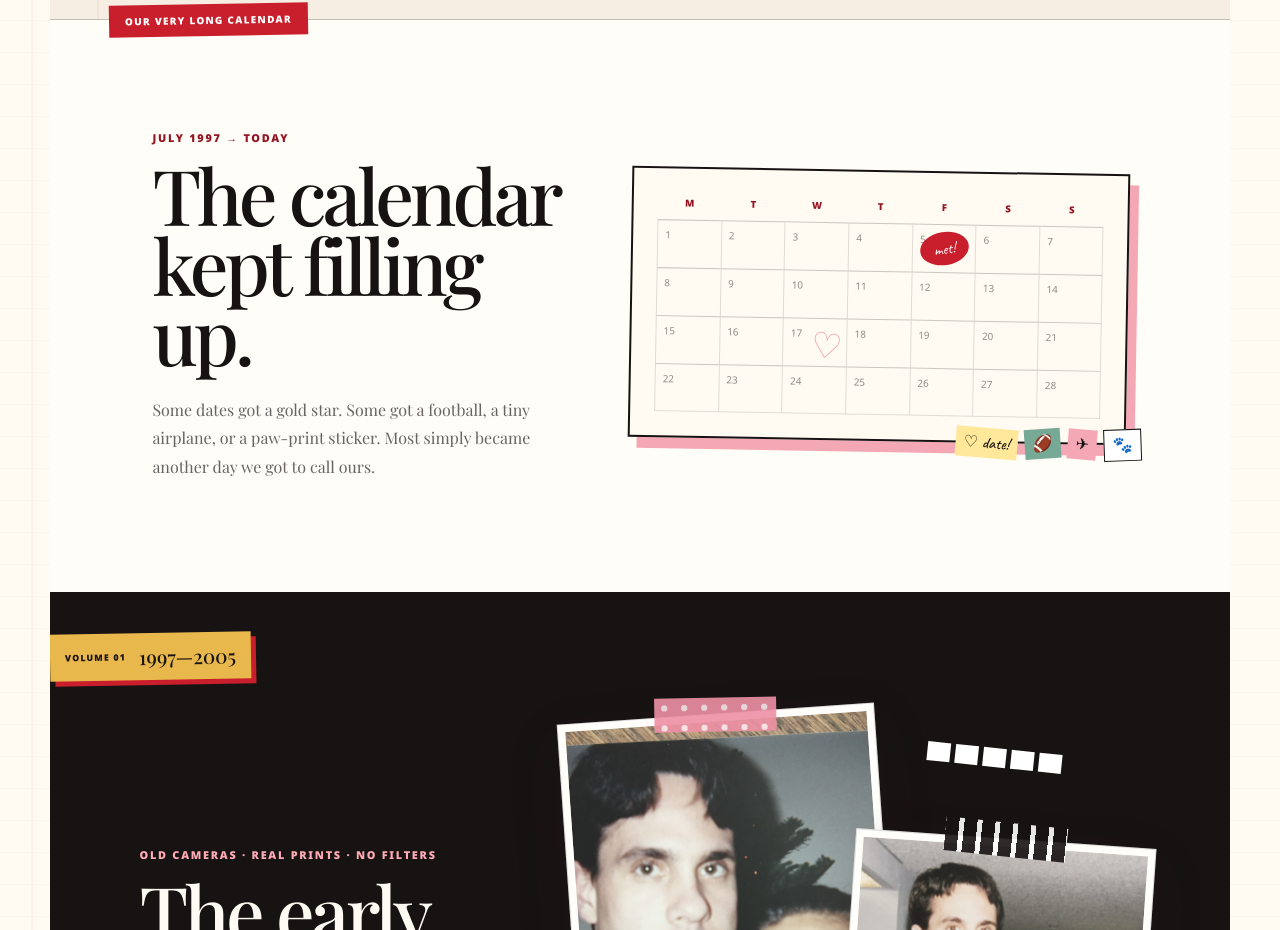
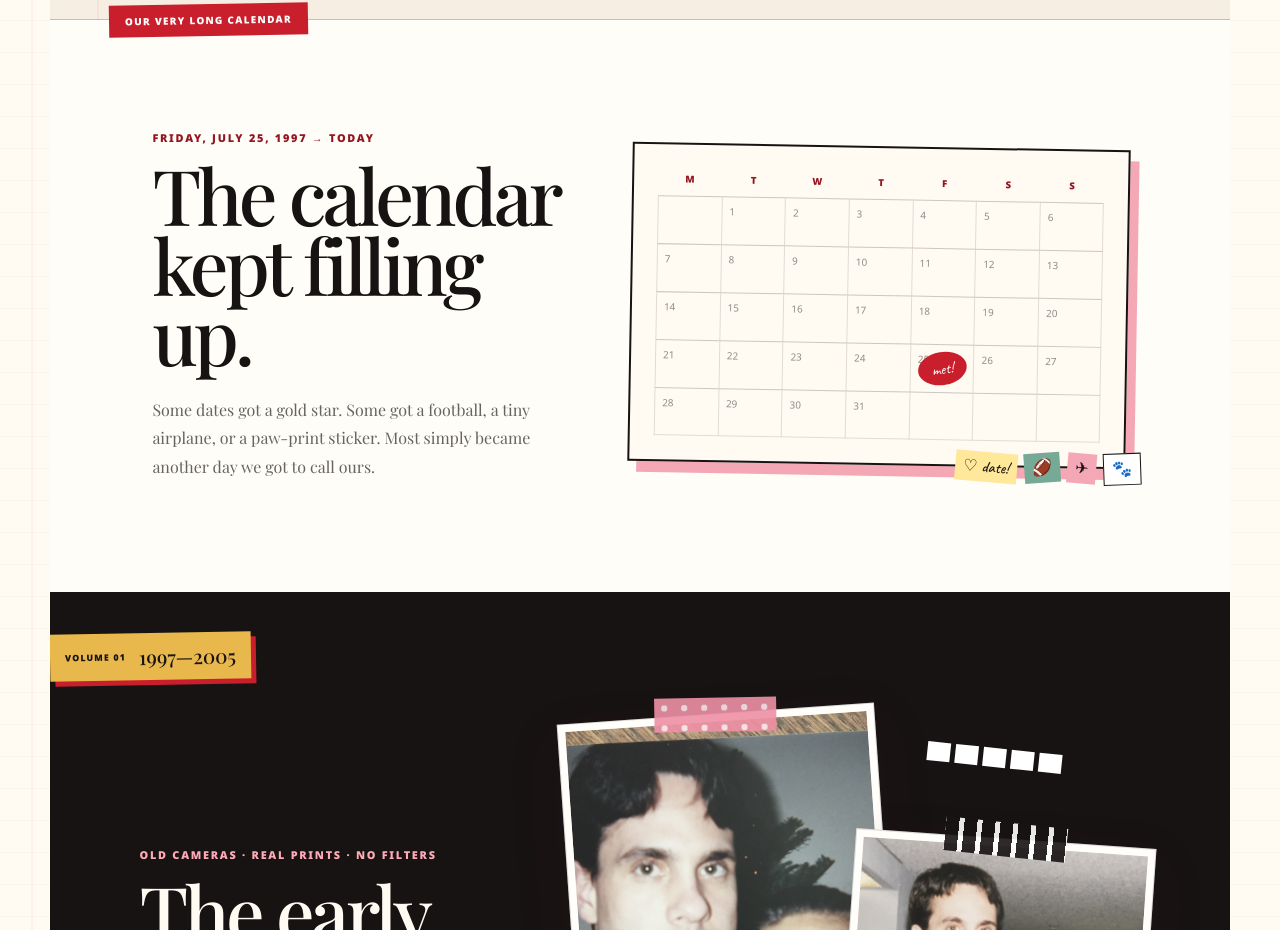
Before and after one commit to crisippolite/shirleyandcris, a Next.js app: page /through-the-years in a window 1280 px wide. Shown: the part 959-1889 px from the top of the page. Built offline with nearby package versions, Linux system fonts and the light colour scheme; no server answers; a web font is replaced by a local one.

Commit message:
fix: mark Friday July 25 on calendar

```diff
--- a/src/app/through-the-years/page.module.css
+++ b/src/app/through-the-years/page.module.css
@@ -75,7 +75,6 @@
 .calendarGrid span:nth-child(7n) { border-right: 1px solid var(--line); }
 .calendarGrid span:nth-last-child(-n+7) { border-bottom: 1px solid var(--line); }
 .metDay::after { position: absolute; inset: 7px; display: grid; place-items: center; color: #fff; background: var(--red); border-radius: 50%; content: "met!"; font-family: var(--font-journal),cursive; font-size: .95rem; transform: rotate(-10deg); }
-.heartDay::after { position: absolute; right: 5px; bottom: 2px; color: var(--pink); content: "♡"; font-family: var(--font-journal),cursive; font-size: 2.2rem; line-height: 1; transform: rotate(8deg); }
 .calendarStickers { position: absolute; right: -18px; bottom: -18px; display: flex; gap: 7px; align-items: center; }
 .calendarStickers b { display: inline-block; padding: 5px 8px; background: #ffe89a; font-family: var(--font-journal),cursive; font-size: 1rem; font-weight: 500; transform: rotate(4deg); }
 .calendarStickers b:nth-child(2) { background: var(--jade); transform: rotate(-5deg); }
--- a/src/app/through-the-years/page.tsx
+++ b/src/app/through-the-years/page.tsx
@@ -12,6 +12,14 @@ export const metadata: Metadata = {
 
 type LambyPose = "proud" | "peek" | "card" | "sleep";
 type TapeColor = "red" | "pink" | "jade" | "gold" | "black";
+
+const july1997Calendar = [
+  null,
+  ...Array.from({ length: 31 }, (_, index) => index + 1),
+  null,
+  null,
+  null,
+];
 
 function LambySticker({
   pose,
@@ -153,7 +161,7 @@ export default function ThroughTheYearsPage() {
       <section className={styles.calendarIntro} id="the-calendar" aria-labelledby="calendar-title">
         <div className={styles.calendarTab}>OUR VERY LONG CALENDAR</div>
         <div className={styles.calendarCopy}>
-          <p className={styles.eyebrow}>July 1997 → today</p>
+          <p className={styles.eyebrow}>Friday, July 25, 1997 → today</p>
           <h2 id="calendar-title">The calendar kept filling up.</h2>
           <p>
             Some dates got a gold star. Some got a football, a tiny airplane, or
@@ -163,9 +171,9 @@ export default function ThroughTheYearsPage() {
         <div className={styles.miniCalendar} aria-hidden="true">
           <div className={styles.weekdays}><span>M</span><span>T</span><span>W</span><span>T</span><span>F</span><span>S</span><span>S</span></div>
           <div className={styles.calendarGrid}>
-            {Array.from({ length: 28 }, (_, index) => (
-              <span key={index} className={index === 4 ? styles.metDay : index === 16 ? styles.heartDay : ""}>
-                {index + 1}
+            {july1997Calendar.map((day, index) => (
+              <span key={index} className={day === 25 ? styles.metDay : ""}>
+                {day}
               </span>
             ))}
           </div>
```
